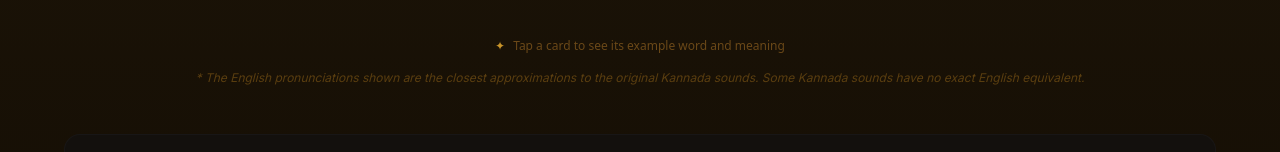
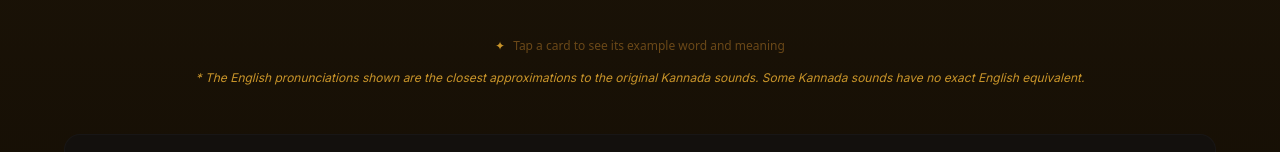
Before and after one commit to pdma15/wordwander, a React (Vite) app: page /alphabet in a window 1280 px wide. Shown: the part 896-1048 px from the top of the page. Built offline with nearby package versions, Linux system fonts and the light colour scheme; no server answers.

Commit message:
File changes

```diff
--- a/src/pages/Alphabet.jsx
+++ b/src/pages/Alphabet.jsx
@@ -114,7 +114,7 @@ export default function Alphabet() {
           animate={{ opacity: 1 }}
           transition={{ delay: 0.6 }}
           className="mt-4 text-center text-xs font-inter italic"
-          style={{ color: '#5a3e10' }}
+          style={{ color: '#c8942a' }}
         >
           * The English pronunciations shown are the closest approximations to the original Kannada sounds. Some Kannada sounds have no exact English equivalent.
         </motion.p>
```
